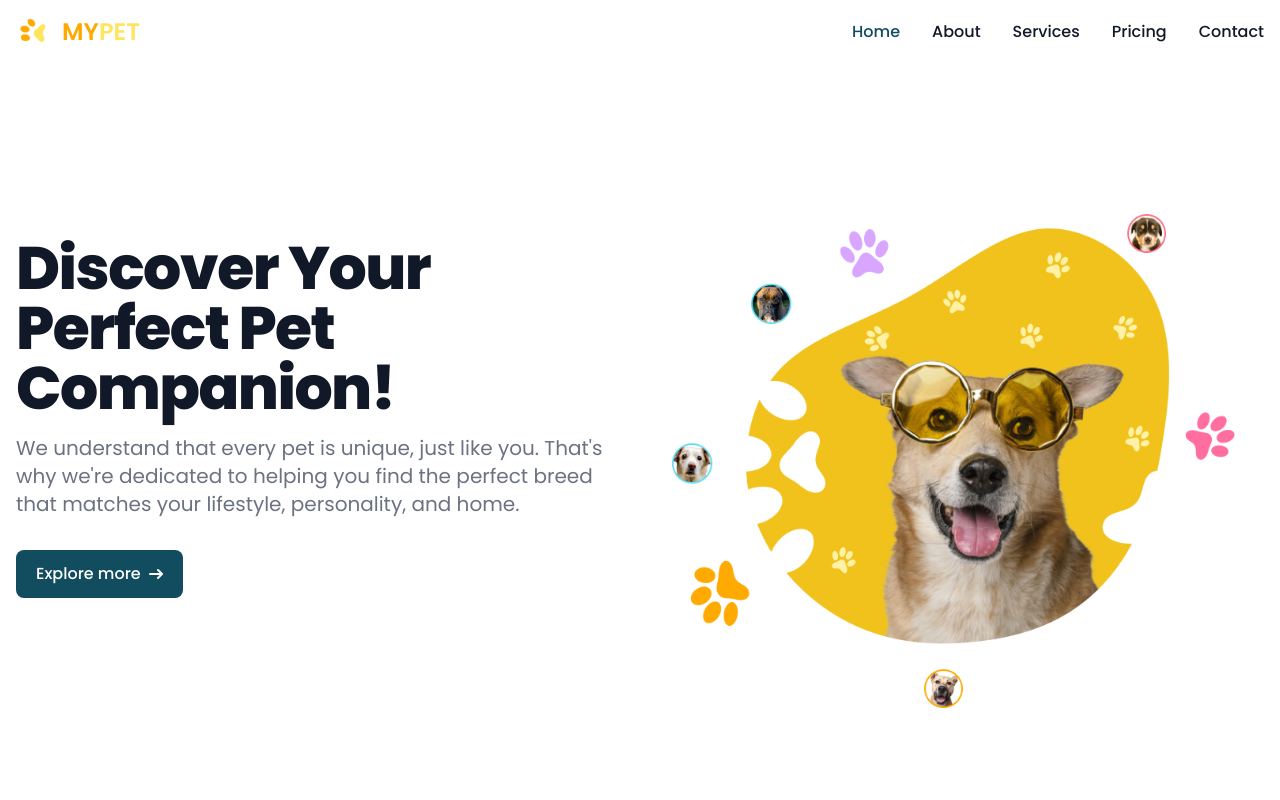
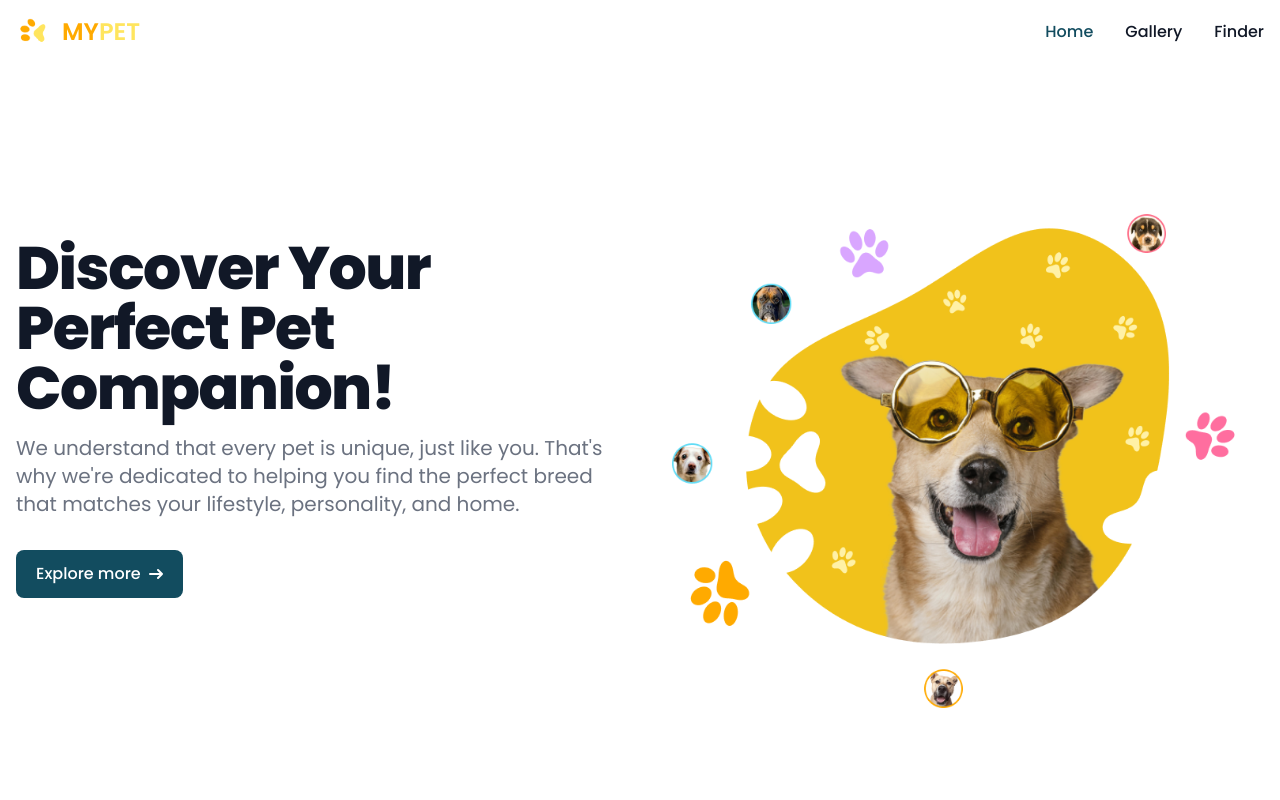
Before and after one commit to ScaferuZ/ailo-myPet, a React (Vite) app: page / in a window 1280 px wide. Shown: the top 800 px of the page. Built offline with nearby package versions, Linux system fonts and the light colour scheme.

Commit message:
style: changing some navbar content

```diff
--- a/src/components/Navbar.jsx
+++ b/src/components/Navbar.jsx
@@ -54,7 +54,7 @@ const Navbar = () => {
                 href="#"
                 className="block py-2 px-3 text-gray-900 rounded hover:bg-gray-100 md:hover:bg-transparent md:border-0 md:hover:text-[#124C5F] md:p-0 "
               >
-                About
+                Gallery
               </a>
             </li>
             <li>
@@ -62,23 +62,7 @@ const Navbar = () => {
                 href="#"
                 className="block py-2 px-3 text-gray-900 rounded hover:bg-gray-100 md:hover:bg-transparent md:border-0 md:hover:text-[#124C5F] md:p-0 "
               >
-                Services
-              </a>
-            </li>
-            <li>
-              <a
-                href="#"
-                className="block py-2 px-3 text-gray-900 rounded hover:bg-gray-100 md:hover:bg-transparent md:border-0 md:hover:text-[#124C5F] md:p-0 "
-              >
-                Pricing
-              </a>
-            </li>
-            <li>
-              <a
-                href="#"
-                className="block py-2 px-3 text-gray-900 rounded hover:bg-gray-100 md:hover:bg-transparent md:border-0 md:hover:text-[#124C5F] md:p-0 "
-              >
-                Contact
+                Finder
               </a>
             </li>
           </ul>
```
